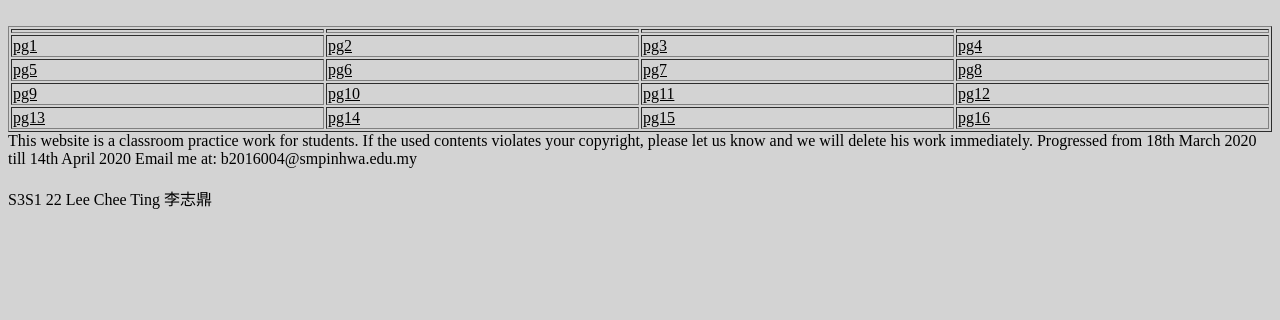
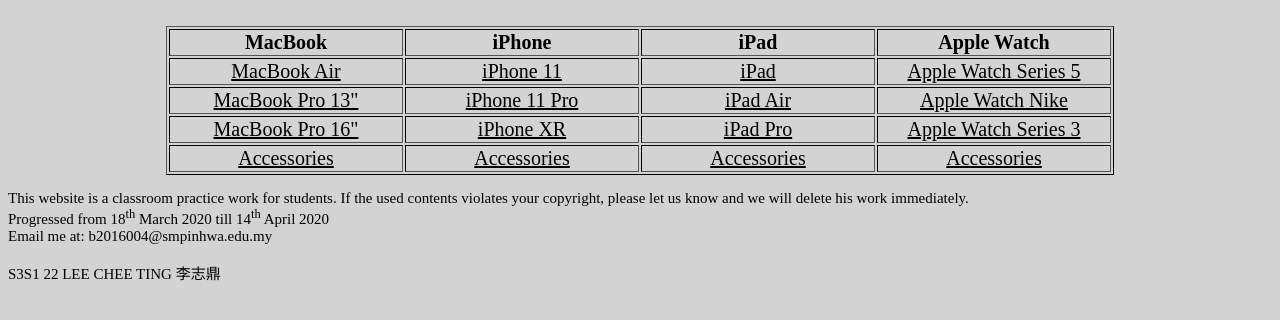
Before and after one commit to TR1P01NT/School-HTML-Project, a plain HTML site: page index.html in a window 1280 px wide. Drawn offline with Linux system fonts and the light colour scheme.

Commit message:
First Content Main Update

```diff
--- a/index.html
+++ b/index.html
@@ -3,49 +3,69 @@
   <head>
     <meta charset="utf-8">
     <title></title>
+    <style>
+    table{
+      border-color: black;
+      border-spacing: 2.5px;
+      font-size: 20px;
+    }
+    td{
+      text-align: center;
+      width:18.75%;
+    }
+    p{
+      font-size: 15px;
+    }
+    </style>
   </head>
-  <body bgcolor="#D3D3D3" link="black" alink="gray" vlink="white">
+  <body bgcolor="#D3D3D3" link="black" alink="gray" vlink="cyan">
 
 <img src="">
-<table border="1" width="100%">
+
+<!--table-->
+<table border="1" width="75%" align="center" draggable="false">
 <tr>
-  <th></th>
-  <th></th>
-  <th></th>
-  <th></th>
+  <th>MacBook</th>
+  <th>iPhone</th>
+  <th>iPad</th>
+  <th>Apple Watch</th>
 </tr>
 <tr>
-  <td><a href="pg1.html">pg1</a></td>
-  <td><a href="pg2.html">pg2</a></td>
-  <td><a href="pg3.html">pg3</a></td>
-  <td><a href="pg4.html">pg4</a></td>
+  <td><a href="pg1.html">MacBook Air</a></td>
+  <td><a href="pg2.html">iPhone 11</a></td>
+  <td><a href="pg3.html">iPad</a></td>
+  <td><a href="pg4.html">Apple Watch Series 5</a></td>
 </tr>
 <tr>
-  <td><a href="pg5.html">pg5</a></td>
-  <td><a href="pg6.html">pg6</a></td>
-  <td><a href="pg7.html">pg7</a></td>
-  <td><a href="pg8.html">pg8</a></td>
+  <td><a href="pg5.html">MacBook Pro 13"</a></td>
+  <td><a href="pg6.html">iPhone 11 Pro</a></td>
+  <td><a href="pg7.html">iPad Air</a></td>
+  <td><a href="pg8.html">Apple Watch Nike</a></td>
 </tr>
 <tr>
-  <td><a href="pg9.html">pg9</a></td>
-  <td><a href="pg10.html">pg10</a></td>
-  <td><a href="pg11.html">pg11</a></td>
-  <td><a href="pg12.html">pg12</a></td>
+  <td><a href="pg9.html">MacBook Pro 16"</a></td>
+  <td><a href="pg10.html">iPhone XR</a></td>
+  <td><a href="pg11.html">iPad Pro</a></td>
+  <td><a href="pg12.html">Apple Watch Series 3</a></td>
 </tr>
 <tr>
-  <td><a href="pg13.html">pg13</a></td>
-  <td><a href="pg14.html">pg14</a></td>
-  <td><a href="pg15.html">pg15</a></td>
-  <td><a href="pg16.html">pg16</a></td>
+  <td><a href="pg13.html">Accessories</a></td>
+  <td><a href="pg14.html">Accessories</a></td>
+  <td><a href="pg15.html">Accessories</a></td>
+  <td><a href="pg16.html">Accessories</a></td>
 </tr>
 </table>
+<!--table-end-->
 
-This website is a classroom practice work for students. If the used contents violates your copyright, please let us know and we will delete his work immediately.
-Progressed from 18th March 2020 till 14th April 2020
+<!--p-->
+<p>
+This website is a classroom practice work for students. If the used contents violates your copyright, please let us know and we will delete his work immediately.<br>
+Progressed from 18<sup>th</sup> March 2020 till 14<sup>th</sup> April 2020<br>
 Email me at: b2016004@smpinhwa.edu.my<br><br>
 
-S3S1 22 Lee Chee Ting 李志鼎
-
+S3S1 22 LEE CHEE TING 李志鼎
+</p>
+<!--p-end-->
 
   </body>
 </html>
```
Also changed, not shown: pg1.html (+6 -1 lines), 1 other file.
